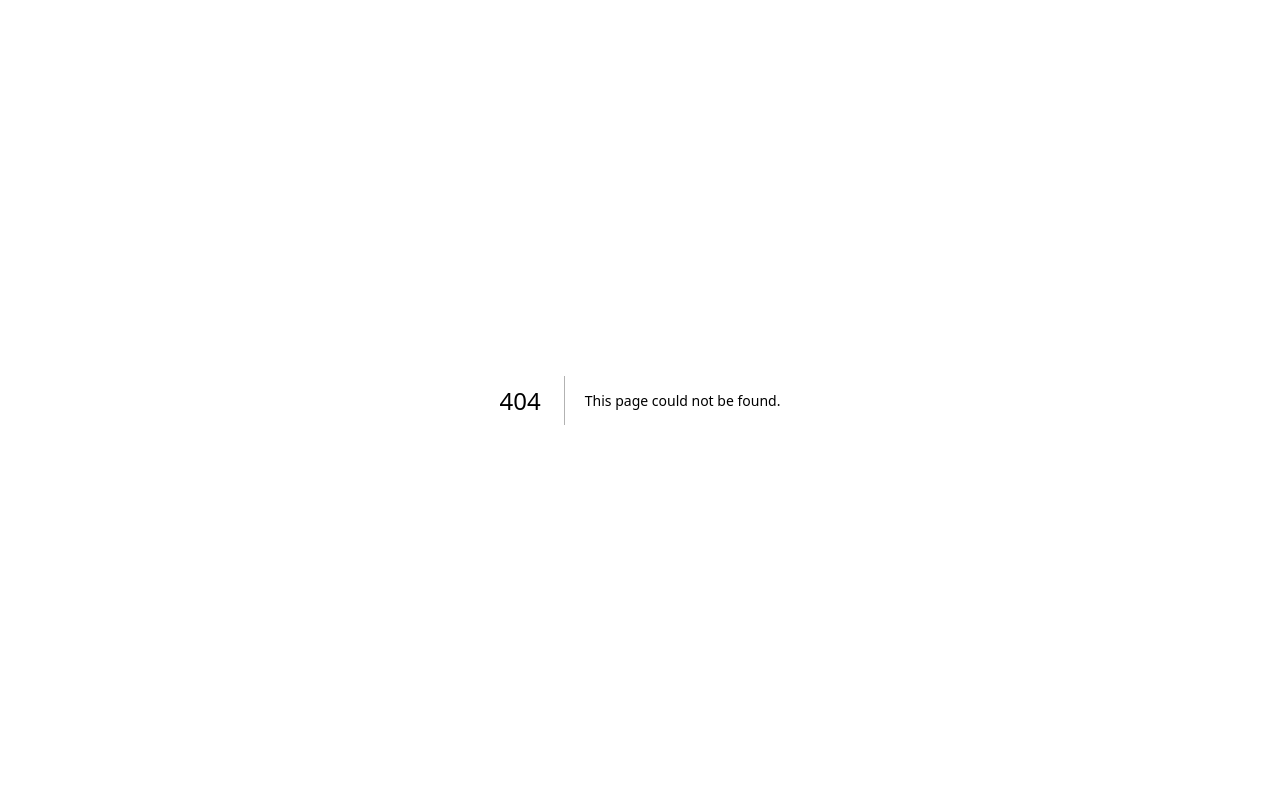
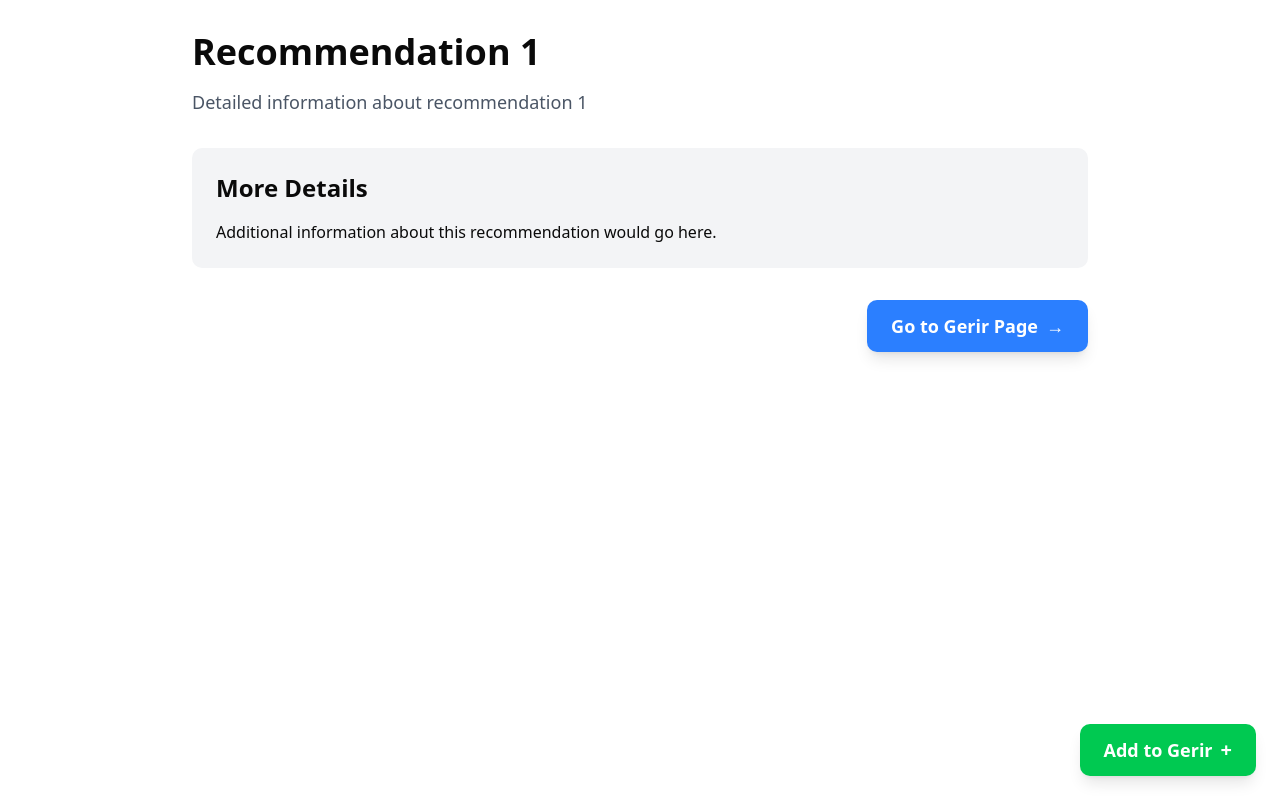
Before and after one commit to Hitchhiker-s-Guide-to-Arraial/frontend, a Next.js app in the folder travelplanner/: page /recs/rec-1 in a window 1280 px wide. Before the commit this address had no page. Built offline with nearby package versions, Linux system fonts and the light colour scheme.

Commit message:
routing para Recommendations and detail + basic funcs

```diff
--- /dev/null
+++ b/travelplanner/src/app/gastos/page.tsx
@@ -0,0 +1,15 @@
+import Link from 'next/link';
+
+
+export default function GastosPage() {
+  return (
+    <main className="min-h-screen p-8">
+        <div className='flex justify-center'>
+
+            <h1 className="text-4xl font-bold">Expenses</h1>
+
+        </div>
+
+    </main>
+  );
+}
--- a/travelplanner/src/app/gerir/page.tsx
+++ b/travelplanner/src/app/gerir/page.tsx
@@ -1,7 +1,18 @@
+import Link from 'next/link';
+
+
 export default function GerirPage() {
   return (
     <main className="min-h-screen p-8">
       <h1 className="text-4xl font-bold">Gerir page</h1>
+
+      <Link href="/gastos" className="block mt-6">
+        <button className="w-full bg-blue-500 text-white rounded-lg py-3 px-4 hover:bg-blue-600 transition shadow-md">
+          Trip Card's placeholder
+        </button>
+      </Link>
+
+
     </main>
   );
 }
--- a/travelplanner/src/app/planear/page.tsx
+++ b/travelplanner/src/app/planear/page.tsx
@@ -43,8 +43,8 @@ export default function PlanearPage() {
       // Wait 2 seconds before redirecting
       await new Promise(resolve => setTimeout(resolve, 2000));
 
-      // Redirect to home page
-      router.push("/");
+
+      router.push("/recs");
     } catch (error) {
       console.error("Error submitting form:", error);
       // You could add an error state here if needed
@@ -71,7 +71,7 @@ export default function PlanearPage() {
           <CheckCircle2 className="h-5 w-5" />
           <div>
             <p className="font-semibold">Plano criado com sucesso!</p>
-            <p className="text-sm text-green-100">A redirecionar para a página inicial...</p>
+            <p className="text-sm text-green-100">A redirecionar...</p>
           </div>
         </div>
       )}
--- /dev/null
+++ b/travelplanner/src/app/recs/[slug]/generateStaticParams.ts
@@ -0,0 +1,38 @@
+const recommendationData: { [key: string]: any } = {
+  'rec-1': {
+    id: 1,
+    name: 'Recommendation 1',
+    description: 'Detailed information about recommendation 1',
+    color: 'blue',
+  },
+  'rec-2': {
+    id: 2,
+    name: 'Recommendation 2',
+    description: 'Detailed information about recommendation 2',
+    color: 'green',
+  },
+  'rec-3': {
+    id: 3,
+    name: 'Recommendation 3',
+    description: 'Detailed information about recommendation 3',
+    color: 'purple',
+  },
+  'rec-4': {
+    id: 4,
+    name: 'Recommendation 4',
+    description: 'Detailed information about recommendation 4',
+    color: 'orange',
+  },
+  'rec-5': {
+    id: 5,
+    name: 'Recommendation 5',
+    description: 'Detailed information about recommendation 5',
+    color: 'red',
+  },
+};
+
+export async function generateStaticParams() {
+  return Object.keys(recommendationData).map((slug) => ({
+    slug: slug,
+  }));
+}
--- /dev/null
+++ b/travelplanner/src/app/recs/[slug]/page.tsx
@@ -0,0 +1,148 @@
+"use client";
+
+import { notFound } from 'next/navigation';
+import { useRouter } from 'next/navigation';
+import { use, useState } from 'react';
+
+interface Props {
+  params: Promise<{
+    slug: string;
+  }>;
+}
+
+const recommendationData: { [key: string]: any } = {
+  'rec-1': {
+    id: 1,
+    name: 'Recommendation 1',
+    description: 'Detailed information about recommendation 1',
+    color: 'blue',
+  },
+  'rec-2': {
+    id: 2,
+    name: 'Recommendation 2',
+    description: 'Detailed information about recommendation 2',
+    color: 'green',
+  },
+  'rec-3': {
+    id: 3,
+    name: 'Recommendation 3',
+    description: 'Detailed information about recommendation 3',
+    color: 'purple',
+  },
+  'rec-4': {
+    id: 4,
+    name: 'Recommendation 4',
+    description: 'Detailed information about recommendation 4',
+    color: 'orange',
+  },
+  'rec-5': {
+    id: 5,
+    name: 'Recommendation 5',
+    description: 'Detailed information about recommendation 5',
+    color: 'red',
+  },
+};
+
+export default function RecommendationDetail({ params }: Props) {
+  const router = useRouter();
+  const [isAddingToGerir, setIsAddingToGerir] = useState(false);
+  const [isGoingToGerir, setIsGoingToGerir] = useState(false);
+
+  // Unwrap the params promise using React.use()
+  const unwrappedParams = use(params);
+  const recommendation = recommendationData[unwrappedParams.slug];
+
+  if (!recommendation) {
+    notFound();
+  }
+
+  const handleAddToGerir = async () => {
+    setIsAddingToGerir(true);
+
+    try {
+      // TODO: Add API call to save to backend
+      console.log('Adding to gerir:', recommendation);
+
+      // For now, save to localStorage or show alert
+      const existing = JSON.parse(localStorage.getItem('gerirItems') || '[]');
+      const updated = [...existing, recommendation];
+      localStorage.setItem('gerirItems', JSON.stringify(updated));
+
+      // Wait 1.5 seconds
+      await new Promise(resolve => setTimeout(resolve, 1500));
+
+      alert(`Added ${recommendation.name} to Gerir page!`);
+    } finally {
+      setIsAddingToGerir(false);
+    }
+  };
+
+  const handleGoToGerir = async () => {
+    setIsGoingToGerir(true);
+
+    try {
+      // Wait 1.5 seconds before navigating
+      await new Promise(resolve => setTimeout(resolve, 1500));
+      router.push('/gerir');
+    } finally {
+      setIsGoingToGerir(false);
+    }
+  };
+
+  return (
+    <main className="min-h-screen p-8">
+      <div className="max-w-4xl mx-auto">
+        <h1 className="text-4xl font-bold mb-4">{recommendation.name}</h1>
+        <p className="text-lg text-gray-600 mb-8">{recommendation.description}</p>
+
+        {/* Add more details here */}
+        <div className="bg-gray-100 p-6 rounded-lg mb-8">
+          <h2 className="text-2xl font-semibold mb-4">More Details</h2>
+          <p>Additional information about this recommendation would go here.</p>
+        </div>
+
+        {/* Go to Gerir Button - In main content */}
+        <div className="flex justify-end mb-8">
+          <button
+            onClick={handleGoToGerir}
+            disabled={isGoingToGerir}
+            className="bg-blue-500 text-white px-6 py-3 rounded-lg shadow-lg hover:bg-blue-600 transition flex items-center gap-2 text-lg font-semibold disabled:opacity-50 disabled:cursor-not-allowed"
+          >
+            {isGoingToGerir ? (
+              <>
+                <div className="w-5 h-5 border-2 border-white border-t-transparent rounded-full animate-spin"></div>
+                <span>Going to Gerir...</span>
+              </>
+            ) : (
+              <>
+                <span>Go to Gerir Page</span>
+                <span>→</span>
+              </>
+            )}
+          </button>
+        </div>
+
+        {/* Add to Gerir Button - Fixed position */}
+        <div className="fixed bottom-6 right-6 flex flex-col gap-4">
+          <button
+            onClick={handleAddToGerir}
+            disabled={isAddingToGerir}
+            className="bg-green-500 text-white px-6 py-3 rounded-lg shadow-lg hover:bg-green-600 transition flex items-center gap-2 text-lg font-semibold disabled:opacity-50 disabled:cursor-not-allowed"
+          >
+            {isAddingToGerir ? (
+              <>
+                <div className="w-5 h-5 border-2 border-white border-t-transparent rounded-full animate-spin"></div>
+                <span>Adding...</span>
+              </>
+            ) : (
+              <>
+                <span>Add to Gerir</span>
+                <span className="text-xl">+</span>
+              </>
+            )}
+          </button>
+        </div>
+      </div>
+    </main>
+  );
+}
--- /dev/null
+++ b/travelplanner/src/app/recs/page.tsx
@@ -0,0 +1,45 @@
+import Link from 'next/link';
+
+export default function RecsPage() {
+  // This data would come from your API in the future
+  const recommendations = [
+    { id: 1, name: "Recommendation 1", color: "blue", slug: "rec-1" },
+    { id: 2, name: "Recommendation 2", color: "green", slug: "rec-2" },
+    { id: 3, name: "Recommendation 3", color: "purple", slug: "rec-3" },
+    { id: 4, name: "Recommendation 4", color: "orange", slug: "rec-4" },
+    { id: 5, name: "Recommendation 5", color: "red", slug: "rec-5" },
+  ];
+
+  return (
+    <main className="min-h-screen p-8 flex flex-col justify-center">
+      <div className='flex justify-center mb-12'>
+        <h1 className="text-4xl font-bold">Top 5 Recommendations</h1>
+      </div>
+
+      {/* Button Grid */}
+      <div className="flex flex-col items-center gap-8 max-w-4xl mx-auto">
+        {/* First Row - 3 buttons */}
+        <div className="flex gap-8 w-full justify-center">
+          {recommendations.slice(0, 3).map((rec) => (
+            <Link key={rec.id} href={`/recs/${rec.slug}`} className="block">
+              <div className={`w-64 h-32 bg-${rec.color}-500 text-white rounded-lg hover:bg-${rec.color}-600 transition shadow-md text-lg font-semibold flex items-center justify-center cursor-pointer`}>
+                {rec.name}
+              </div>
+            </Link>
+          ))}
+        </div>
+
+        {/* Second Row - 2 buttons */}
+        <div className="flex gap-8 w-full justify-center">
+          {recommendations.slice(3, 5).map((rec) => (
+            <Link key={rec.id} href={`/recs/${rec.slug}`} className="block">
+              <div className={`w-64 h-32 bg-${rec.color}-500 text-white rounded-lg hover:bg-${rec.color}-600 transition shadow-md text-lg font-semibold flex items-center justify-center cursor-pointer`}>
+                {rec.name}
+              </div>
+            </Link>
+          ))}
+        </div>
+      </div>
+    </main>
+  );
+}
```
